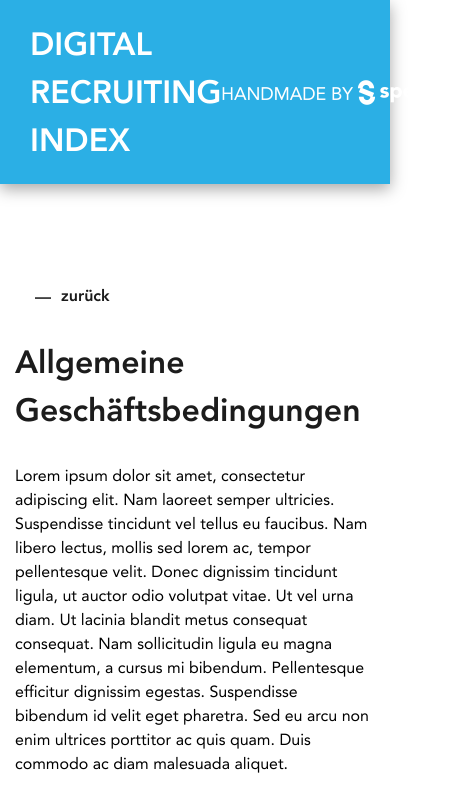
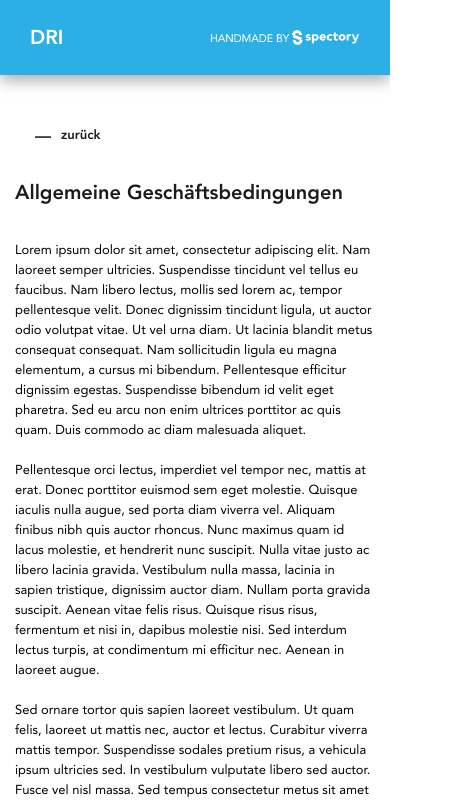
Before and after one commit to maet0/dri, a React (Create React App) app in the folder Webpage/dri/: page /agb in a window 390 px wide. Shown: the top 802 px of the page, 471 px wide, since content can reach past the window. Built offline with nearby package versions, Linux system fonts and the light colour scheme.

Commit message:
mobile fixes

```diff
--- a/Webpage/dri/src/elements/Footer/index.js
+++ b/Webpage/dri/src/elements/Footer/index.js
@@ -1,12 +1,14 @@
 import React from "react";
 import styles from "./index.module.scss";
-import {Link} from "react-router-dom";
+import { Link } from "react-router-dom";
 
 const Footer = (props) => {
   return (
     <div className={styles.footer}>
-      <p>© 2022 spectory. All Rights Reserved.</p>
-      <p><Link className={props.path === '/datenschutz' ? styles.bold : undefined} to="/datenschutz">Datenschutz</Link>—<Link className={props.path === '/agb' ? styles.bold : undefined} to="/agb">AGB</Link>—<Link className={props.path === '/impressum' ? styles.bold : undefined} to="/impressum">Impressum</Link></p>
+      <p className={styles.onlyDesktop}>© 2022 spectory. All Rights Reserved.</p>
+      <p className={styles.onlyDesktop}><Link className={props.path === '/datenschutz' ? styles.bold : undefined} to="/datenschutz">Datenschutz</Link>—<Link className={props.path === '/agb' ? styles.bold : undefined} to="/agb">AGB</Link>—<Link className={props.path === '/impressum' ? styles.bold : undefined} to="/impressum">Impressum</Link></p>
+      <p className={styles.onlyMobile}><Link className={props.path === '/datenschutz' ? styles.bold : undefined} to="/datenschutz">Datenschutz</Link><br/><Link className={props.path === '/agb' ? styles.bold : undefined} to="/impressum">Impressum</Link><br/><Link className={props.path === '/impressum' ? styles.bold : undefined} to="/agb">AGB</Link></p>
+      <p style={{fontSize: 10, marginTop: 20}} className={styles.onlyMobile}>© 2022 spectory. All Rights Reserved.</p>
     </div>
   );
 };
--- a/Webpage/dri/src/elements/Footer/index.module.scss
+++ b/Webpage/dri/src/elements/Footer/index.module.scss
@@ -3,6 +3,7 @@
     width: 100%;
     padding: 70px 0px 30px 140px;
     margin-top: 200px;
+
     a {
         margin-right: 30px;
 
@@ -16,3 +17,27 @@
     font-family: 'Avenir Black';
     cursor: default;
 }
+
+.onlyMobile {
+    display: none;
+}
+
+@media only screen and (max-width: 992px) {
+
+    .onlyMobile {
+        display: block;
+    }
+
+    .onlyDesktop {
+        display: none;
+    }
+
+    .footer {
+        margin-top: 50px;
+        padding: 30px 15px 30px 15px;
+
+        a {
+            margin-left: 0 !important;
+        }
+    }
+}
--- a/Webpage/dri/src/elements/IconList/index.module.scss
+++ b/Webpage/dri/src/elements/IconList/index.module.scss
@@ -28,3 +28,16 @@
         margin-left: auto;
     }
 }
+
+@media only screen and (max-width: 992px) {
+    .item {
+        flex-flow: column nowrap;
+        text-align: center;
+
+        & > img {
+            max-width: 80px;
+            margin-right: 0;
+            margin-bottom: 20px;
+        }
+    }
+}
--- a/Webpage/dri/src/elements/Nav/index.js
+++ b/Webpage/dri/src/elements/Nav/index.js
@@ -7,8 +7,10 @@ const Nav = (props) => {
 
     return (
         <div className={styles.wrapper}>
-            	<Link className={props.path === "/" ? styles.active : undefined} to="/"><h1 className='white'>DIGITAL RECRUITING INDEX</h1></Link>
-                <SpectoryLogoAnimated />
+            <Link className={`${props.path === "/" ? styles.active : undefined} ${styles.onlyDesktop}`} to="/"><h1 className='white'>DIGITAL RECRUITING INDEX</h1></Link>
+            <Link className={`${props.path === "/" ? styles.active : undefined} ${styles.onlyMobile}`} to="/"><h1 className='white'>DRI</h1></Link>
+
+            <SpectoryLogoAnimated />
         </div>
     );
 
--- a/Webpage/dri/src/elements/Nav/index.module.scss
+++ b/Webpage/dri/src/elements/Nav/index.module.scss
@@ -9,8 +9,26 @@
     align-items: center;
     justify-content: space-between;
     margin-bottom: 100px;
+
+    @media only screen and (max-width: 992px) {
+        margin-bottom: 50px;
+    }
 }
 
 .active {
     cursor: default;
 }
+
+.onlyMobile {
+    display: none;
+}
+
+@media only screen and (max-width: 992px) {
+    .onlyMobile {
+        display: block;
+    }
+
+    .onlyDesktop {
+        display: none;
+    }
+}
--- a/Webpage/dri/src/elements/SpectoryLogoAnimated/styles.module.scss
+++ b/Webpage/dri/src/elements/SpectoryLogoAnimated/styles.module.scss
@@ -1,5 +1,7 @@
 @keyframes handmade_logo {
-        to { background-position-y: -5290px; }
+    to {
+        background-position-y: -5290px;
+    }
 }
 
 .logo {
@@ -11,3 +13,19 @@
 .logo.activated {
     animation: handmade_logo 3s steps(96) forwards;
 }
+
+@media only screen and (max-width: 992px) {
+    .logo {
+        width: 150px;
+        height: 35px;
+        background: url(./static_logo.png);
+        background-size: contain;
+        background-repeat: no-repeat;
+        background-position: center;
+
+    }
+
+    .logo.logo.activated {
+        animation: none;
+    }
+}
--- a/Webpage/dri/src/style/main.scss
+++ b/Webpage/dri/src/style/main.scss
@@ -72,6 +72,23 @@ h1.black {
 
 h1.white {
   color: white;
+}
+
+@media screen and (max-width: 992px) {
+  h1 {
+    font-size: 20px;
+    line-height: 35px;
+  }
+
+  h2 {
+     font-size: 18px;
+     line-height: 30px;
+  }
+
+  p {
+    font-size: 13px;
+    line-height: 20px;
+  }
 }
 
 * {
```
Also changed, not shown: Webpage/dri/src/elements/SpectoryLogoAnimated/static_logo.png (added). Lines whose indentation alone changed are shown as unchanged.
